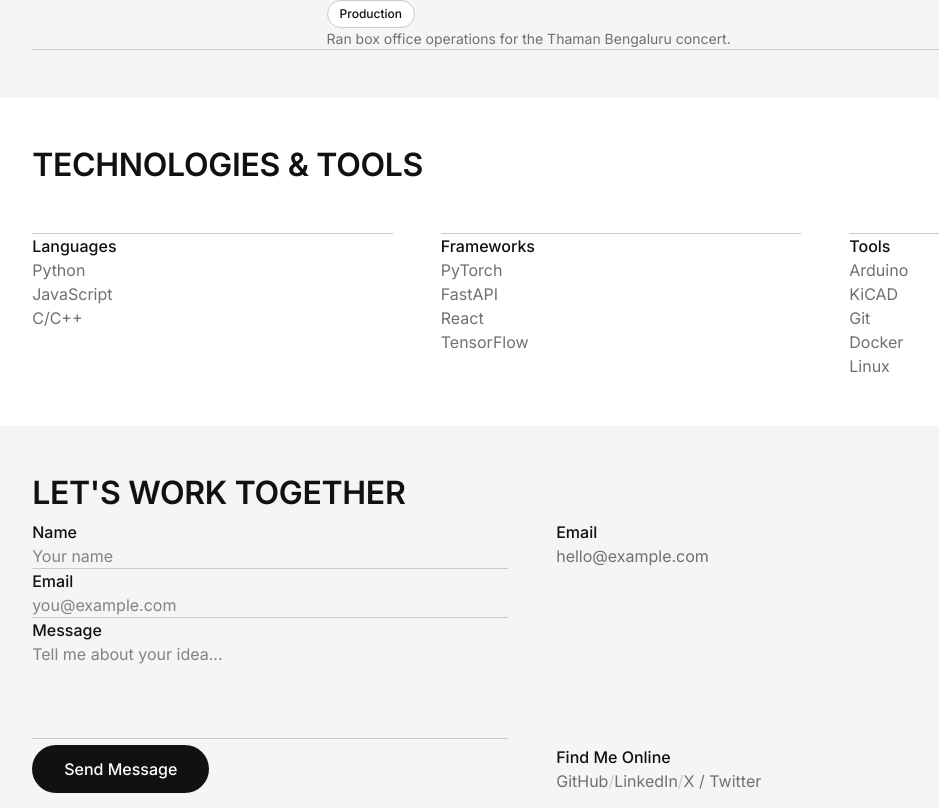
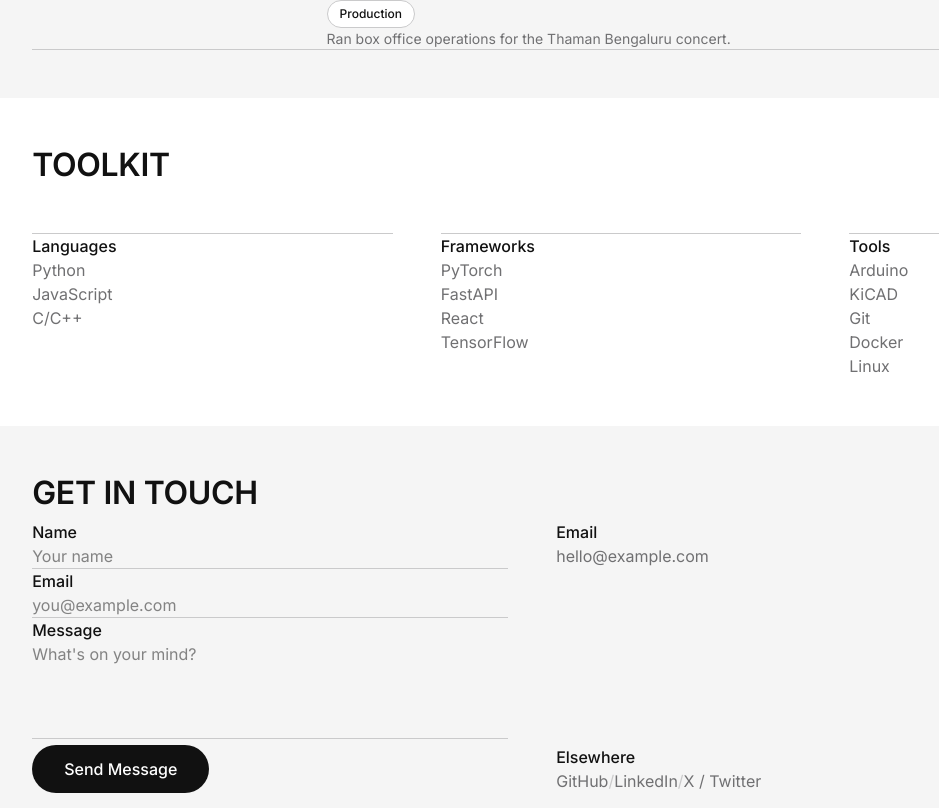
Before and after one commit to Ares006-007/My-portfolio, a React (Vite) app: page / in a window 1280 px wide. Shown: the part 2512-3320 px from the top of the page, without its empty margins (19-958 px from the left). Built offline with nearby package versions, Linux system fonts and the light colour scheme.

Commit message:
copy: polish contact CTA and skills header

```diff
--- a/src/components/Contact.jsx
+++ b/src/components/Contact.jsx
@@ -31,7 +31,7 @@ export default function Contact() {
     >
       <div className="section-container">
         <AnimatedText
-          text="Let's Work Together"
+          text="Get In Touch"
           className="heading-xl"
           style={{ marginBottom: 'var(--space-section)' }}
         />
@@ -96,7 +96,7 @@ export default function Contact() {
                     borderBottom: '1px solid var(--color-hairline)',
                     color: 'var(--color-ink)',
                   }}
-                  placeholder="Tell me about your idea..."
+                  placeholder="What's on your mind?"
                 />
               </div>
 
@@ -105,7 +105,7 @@ export default function Contact() {
                   type="submit"
                   className="btn-primary"
                 >
-                  {submitted ? 'Sent ✓' : 'Send Message'}
+                  {submitted ? 'Sent' : 'Send Message'}
                 </button>
               </div>
             </form>
@@ -127,7 +127,7 @@ export default function Contact() {
               </div>
 
               <div style={{ marginTop: 'var(--space-section)' }}>
-                <p className="body-strong" style={{ marginBottom: 'var(--space-sm)' }}>Find Me Online</p>
+                <p className="body-strong" style={{ marginBottom: 'var(--space-sm)' }}>Elsewhere</p>
                 <div style={{ display: 'flex', alignItems: 'center', gap: 'var(--space-sm)', flexWrap: 'wrap' }}>
                   {socialLinks.map((link, i) => (
                     <span key={link.label} style={{ display: 'flex', alignItems: 'center', gap: 'var(--space-sm)' }}>
--- a/src/components/Skills.jsx
+++ b/src/components/Skills.jsx
@@ -22,7 +22,7 @@ export default function Skills() {
         {/* Section header — heading-xl, uppercase */}
         <RevealOnScroll>
           <h2 className="heading-xl" style={{ marginBottom: 'var(--space-section)' }}>
-            Technologies & Tools
+            Toolkit
           </h2>
         </RevealOnScroll>
 
```
